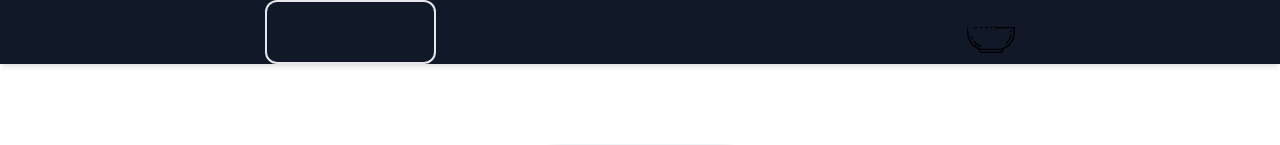
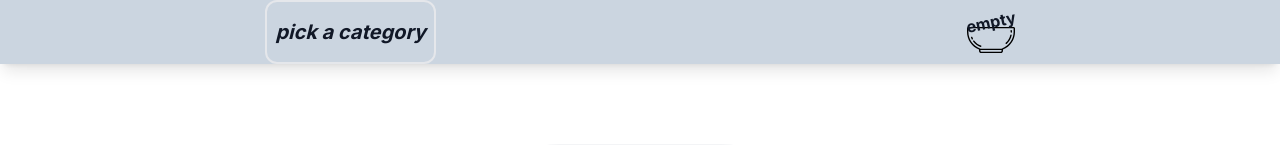
Before and after one commit to j-eick/pos-restaurant, a Next.js app: page /menu in a window 1280 px wide. Shown: the top 145 px of the page. Built offline with nearby package versions, Linux system fonts and the light colour scheme; grey boxes are pictures that could not be loaded.

Commit message:
header color changed

```diff
--- a/app/components/ui/heading/Heading.tsx
+++ b/app/components/ui/heading/Heading.tsx
@@ -22,7 +22,7 @@ export function Heading() {
 
   return (
     <>
-      <header className="fixed z-50 w-full bg-primary shadow-md">
+      <header className="fixed z-50 w-full bg-primary-gray shadow-lg">
         <ul role="list" className="h-16 flex justify-around">
           <li className="relative h-full flex justify-center">
             <Button onClick={() => setIsCategoryOpen(!isCategoryOpen)} className="curser-pointer">
```
